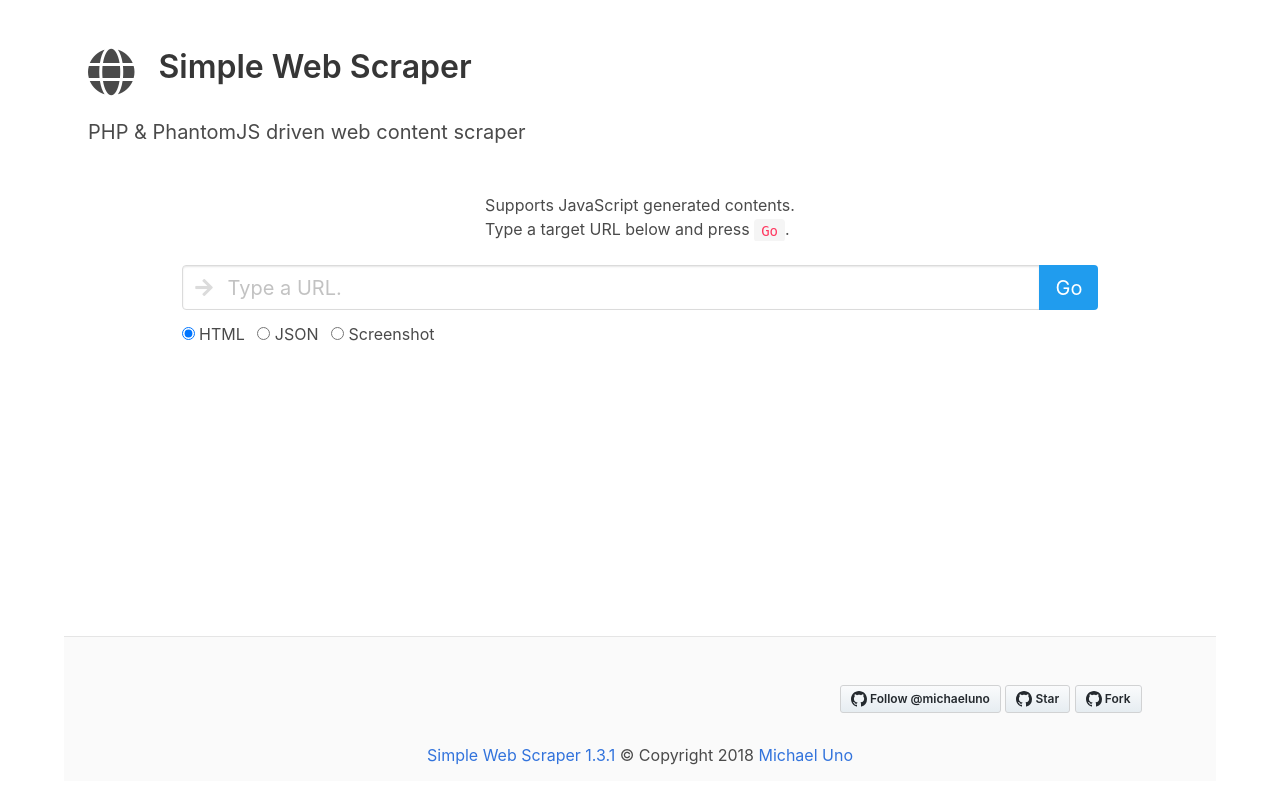
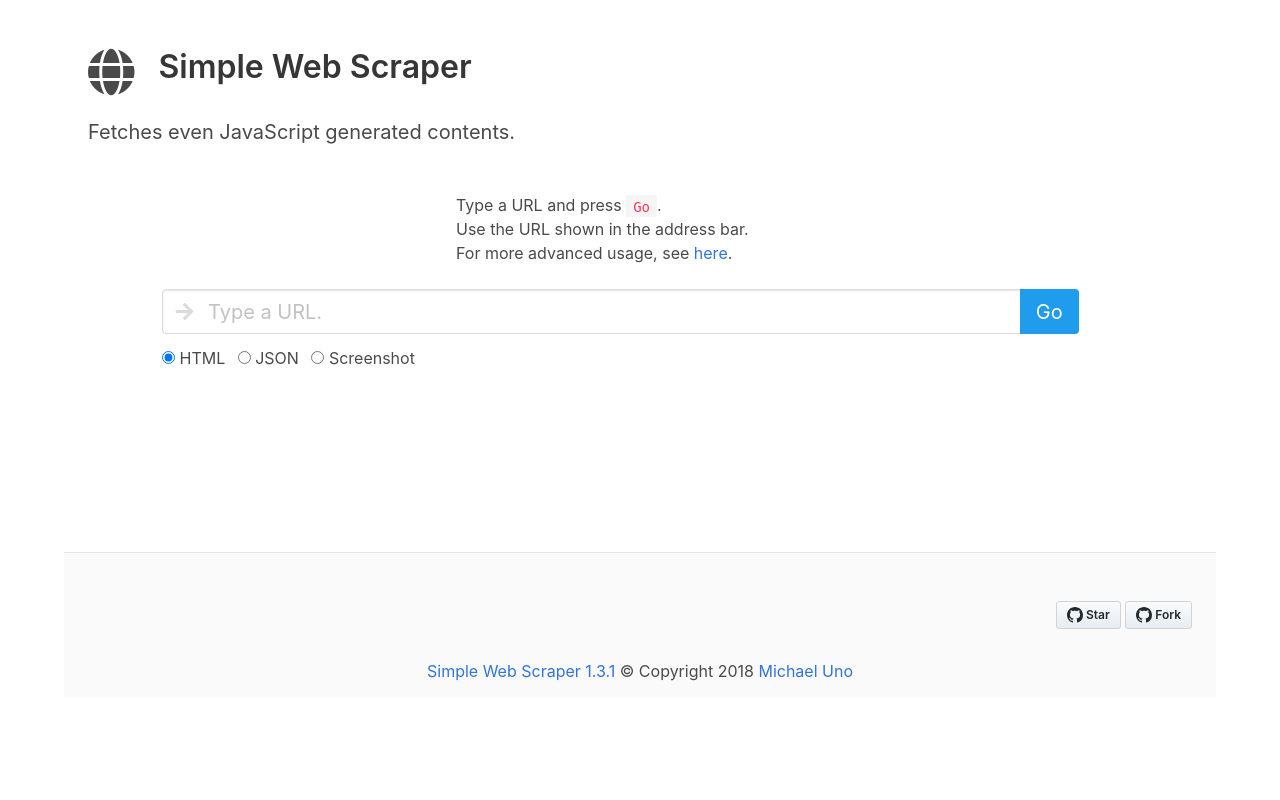
Before and after one commit to michaeluno/php-simple-web-scraper, a PHP site: page / in a window 1280 px wide; the page is wider, and only the part inside the window is pictured. Run offline with PHP 8.4, Linux system fonts and the light colour scheme.

Commit message:
Tweaked the layout.

```diff
--- a/web/include/template/form.php
+++ b/web/include/template/form.php
@@ -3,14 +3,23 @@
 <!DOCTYPE html>
 <html>
 <head>
+
+    <!-- site info -->
+    <title><?php echo Registry::NAME; ?></title>
+    <meta name="description" content="<?php echo Registry::DESCRIPTION; ?>">
+    <link rel="canonical" href="https://php-simple-web-scraper.herokuapp.com/">
+    <meta property="og:type" content="website">
+    <meta property="og:title" content="<?php echo Registry::NAME; ?> - <?php echo Registry::SUBTITLE; ?>">
+    <meta property="og:description" content="<?php echo Registry::DESCRIPTION; ?>">
+
+    <!-- resources -->
     <link rel="stylesheet" type="text/css" href="asset/css/bulma.min.css">
     <link rel="stylesheet" type="text/css" href="asset/font-awesome/css/all.min.css">
     <link rel="stylesheet" href="asset/github-buttons/assets/css/main.css">
-    <title><?php echo Registry::NAME; ?></title>
+
 </head>
 <body>
     <div class="container is-fluid">
-
         <section class="hero">
           <div class="hero-body">
             <div class="container">
@@ -25,23 +34,21 @@
                     </div>
                 </div>
               <h2 class="subtitle">
-                  <?php echo Registry::DESCRIPTION; ?>
+                  <?php echo Registry::SUBTITLE; ?>
               </h2>
             </div>
           </div>
         </section>
 
-        <div class="columns" style="min-height: 600px;">
-            <div class="column"></div>
-            <div class="column is-four-fifths">
-                <nav class="level">
-                  <div class="level-item">
-                    <div>
-                        <p>Supports JavaScript generated contents.</p>
-                        <p>Type a target URL below and press <code>Go</code>.</p>
-                    </div>
-                  </div>
-                </nav>
+        <div class="columns">
+            <div class="column is-4 is-offset-one-third">
+                <p>Type a URL and press <code class="is-small">Go</code>.</p>
+                <p>Use the URL shown in the address bar.</p>
+                <p>For more advanced usage, see <a href="<?php echo Registry::PROGRAM_URI;?>" target="_blank">here</a>.</p>
+            </div>
+        </div>
+        <div class="columns" style="min-height: 420px;">
+            <div class="column is-four-fifths is-offset-1">
                 <form method="get">
                     <div class="field has-addons">
                         <p class="control is-expanded has-icons-left">
@@ -78,19 +85,20 @@
         </div>
 
         <footer class="footer">
-
             <div class="columns is-mobile">
-              <div class="column is-4 is-offset-8">
-                  <!-- Github Buttons -->
-                  <a class="github-button" href="https://github.com/michaeluno" data-size="large" aria-label="Follow @michaeluno on GitHub">Follow @michaeluno</a>
-                  <a class="github-button" href="https://github.com/michaeluno/php-simple-web-scraper" data-size="large" data-show-count="true" aria-label="Star michaeluno/php-simple-web-scraper on GitHub">Star</a>
-                  <a class="github-button" href="https://github.com/michaeluno/php-simple-web-scraper/fork" data-size="large" data-show-count="true" aria-label="Fork michaeluno/php-simple-web-scraper on GitHub">Fork</a>
-              </div>
+                <div class="column is-3 is-offset-9">
+                    <p class="is-pulled-right">
+                        <a class="github-button" href="https://github.com/michaeluno/php-simple-web-scraper" data-size="large" data-show-count="true" aria-label="Star michaeluno/php-simple-web-scraper on GitHub">Star</a>
+                        <a class="github-button" href="https://github.com/michaeluno/php-simple-web-scraper/fork" data-size="large" data-show-count="true" aria-label="Fork michaeluno/php-simple-web-scraper on GitHub">Fork</a>
+                    </p>
+                </div>
             </div>
             <div class="content has-text-centered">
                 <p>
                     <?php
-                    echo '<a href="' . Registry::PROGRAM_URI . '" target="_blank" title="' . Registry::DESCRIPTION . '">'
+                    $_sMessage = 'You can create your own proxy scraper.' . '&#13;'
+                        . 'Available on GitHub.';
+                    echo '<a href="' . Registry::PROGRAM_URI . '" target="_blank" title="' . $_sMessage . '">'
                         . Registry::NAME . ' ' . Registry::VERSION
                         . '</a>&nbsp;';
                     echo sprintf(
@@ -99,7 +107,6 @@
                     ); ?>
                 </p>
             </div>
-
         </footer>
     </div><!-- .container -->
     <script async defer src="asset/github-buttons/buttons.js"></script>
--- a/web/index.php
+++ b/web/index.php
@@ -8,7 +8,8 @@ class Registry {
 
     const NAME              = 'Simple Web Scraper';
     const SLUG              = 'SimpleWebScraper';
-    const DESCRIPTION       = 'PHP & PhantomJS driven web content scraper';
+    const SUBTITLE          = 'Fetches even JavaScript generated contents.';
+    const DESCRIPTION       = 'A web page content proxy scraper, supporting JavaScript generated contents, a cross domain solution.';
     const PROGRAM_URI       = 'https://github.com/michaeluno/php-simple-web-scraper';
     const VERSION           = '1.3.1';
     const AUTHOR            = 'Michael Uno';
```
Also changed, not shown: ChangeLog.md.
